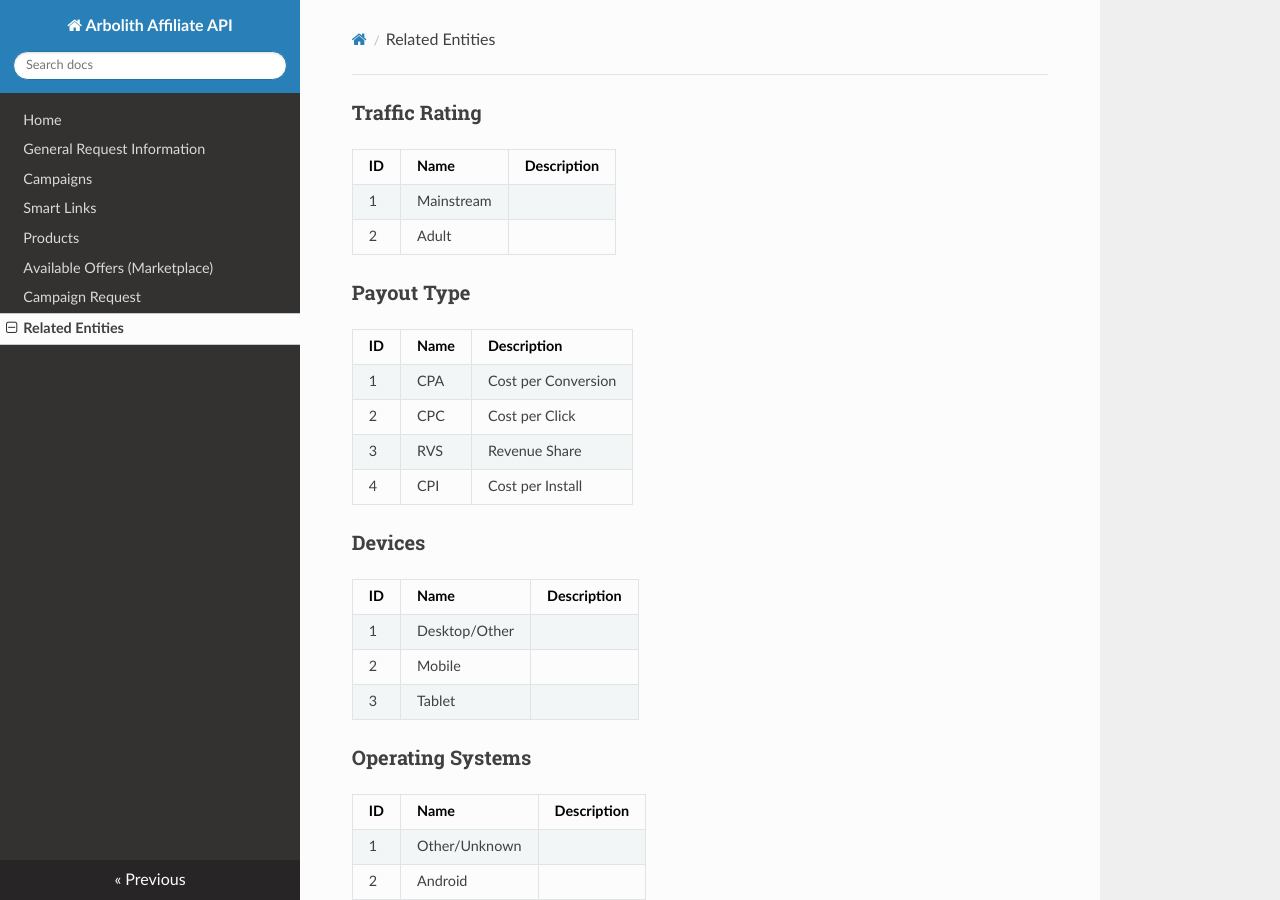
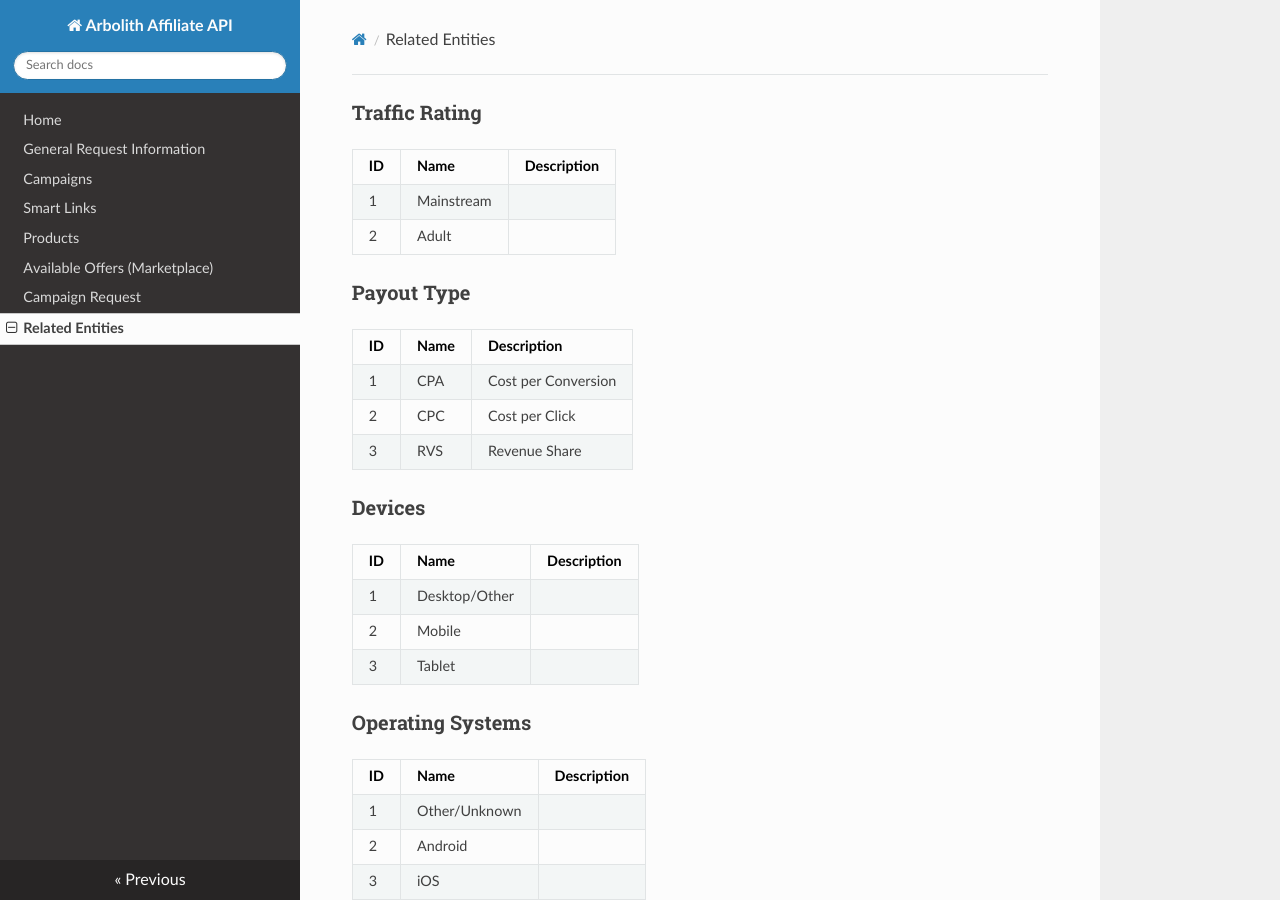
Before and after one commit to automizer-cloud/automizer.cloud-affiliate-api-docs, an MkDocs documentation site: the page built from docs/relatedentities.md, in a window 1280 px wide and 900 px high. Built offline with MkDocs 1.6.1, drawn with Linux system fonts in a browser that asks for light colours; nearby versions of some CDN libraries; old or Windows-style settings are respelled for this version of MkDocs.

Commit message:
Update docs

```diff
--- a/docs/relatedentities.md
+++ b/docs/relatedentities.md
@@ -12,7 +12,6 @@
 1   | CPA   | Cost per Conversion
 2   | CPC   | Cost per Click
 3   | RVS   | Revenue Share
-4   | CPI   | Cost per Install
 
 ### Devices
 
```
